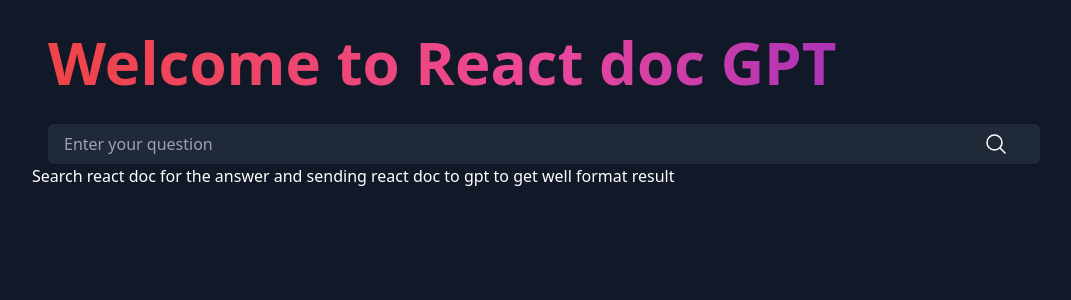
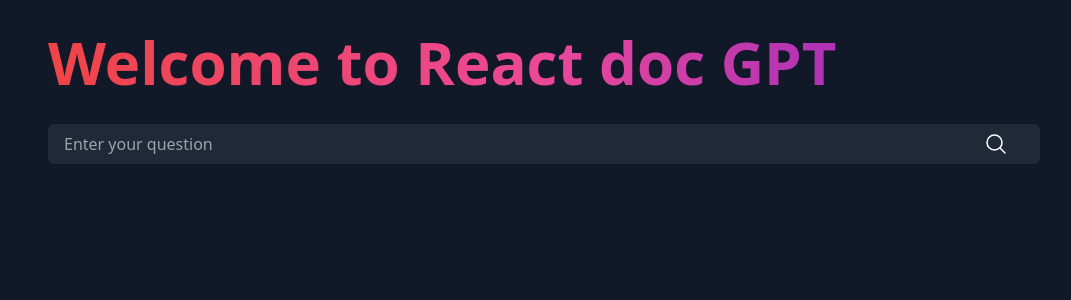
Before and after one commit to vipansh/react-doc-gpt, a Next.js app: page / in a window 1280 px wide. Shown: the top 300 px of the page, without its empty margins (96-1167 px from the left). Built offline with nearby package versions, Linux system fonts and the light colour scheme.

Commit message:
❌refactor:text removed

```diff
--- a/src/pages/index.tsx
+++ b/src/pages/index.tsx
@@ -115,14 +115,14 @@
               <div className="fixed top-1/2 left-1/2 transform -translate-x-1/2 -translate-y-1/2">
                 <div className="flex items-center  flex-col justify-center space-y-6">
                   <div className="w-8 h-8 animate-spin border-t-2 border-white rounded-full" />
+                  <div className="text-white text-center">
+                    Search react doc for the answer and sending react doc to gpt
+                    to get well format result{" "}
+                  </div>
                 </div>
               </div>
             )}
             <>{output && <OutputDisplay output={output} />}</>
-            <div className="text-white">
-              Search react doc for the answer and sending react doc to gpt to
-              get well format result
-            </div>
           </div>
         </div>
       </div>
```
